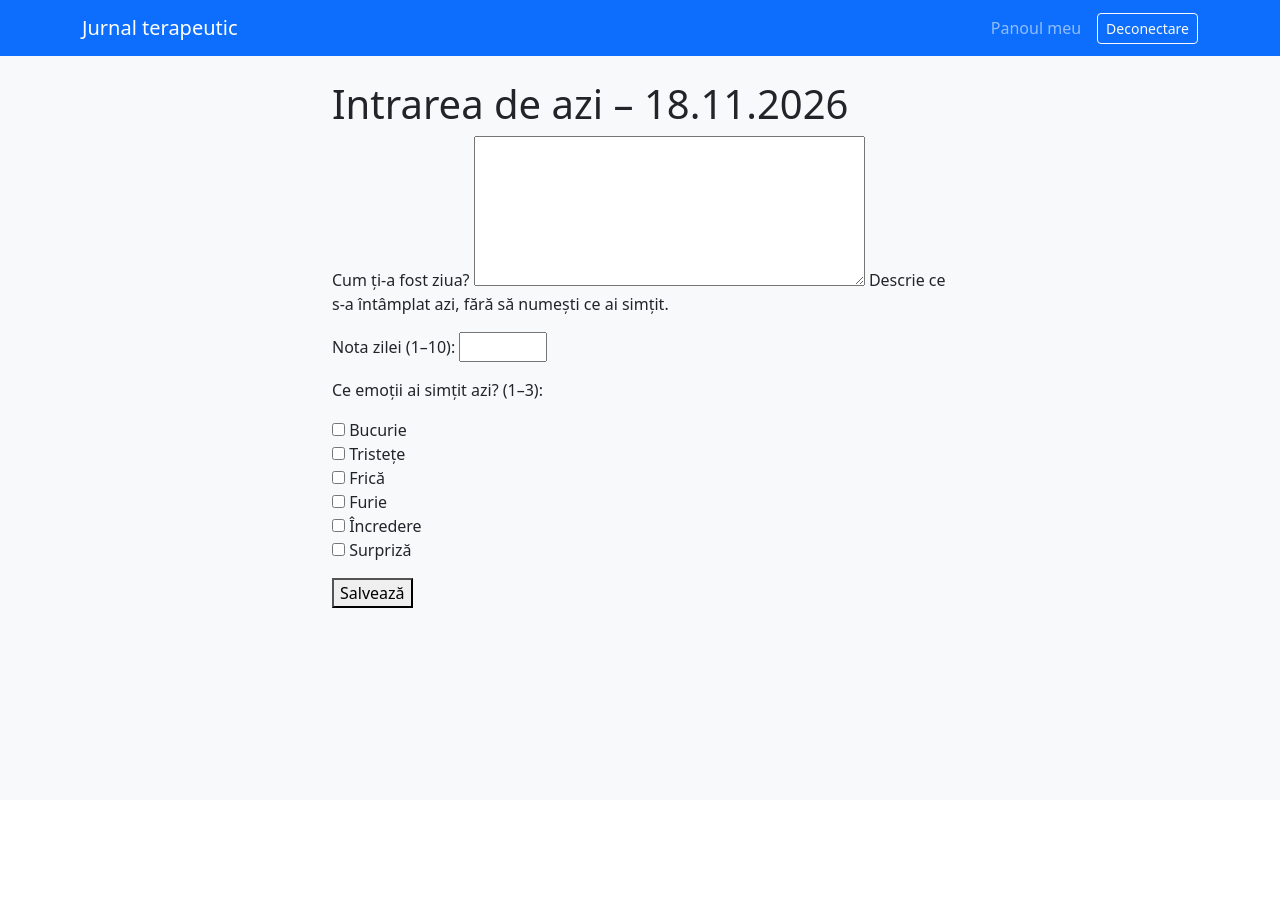
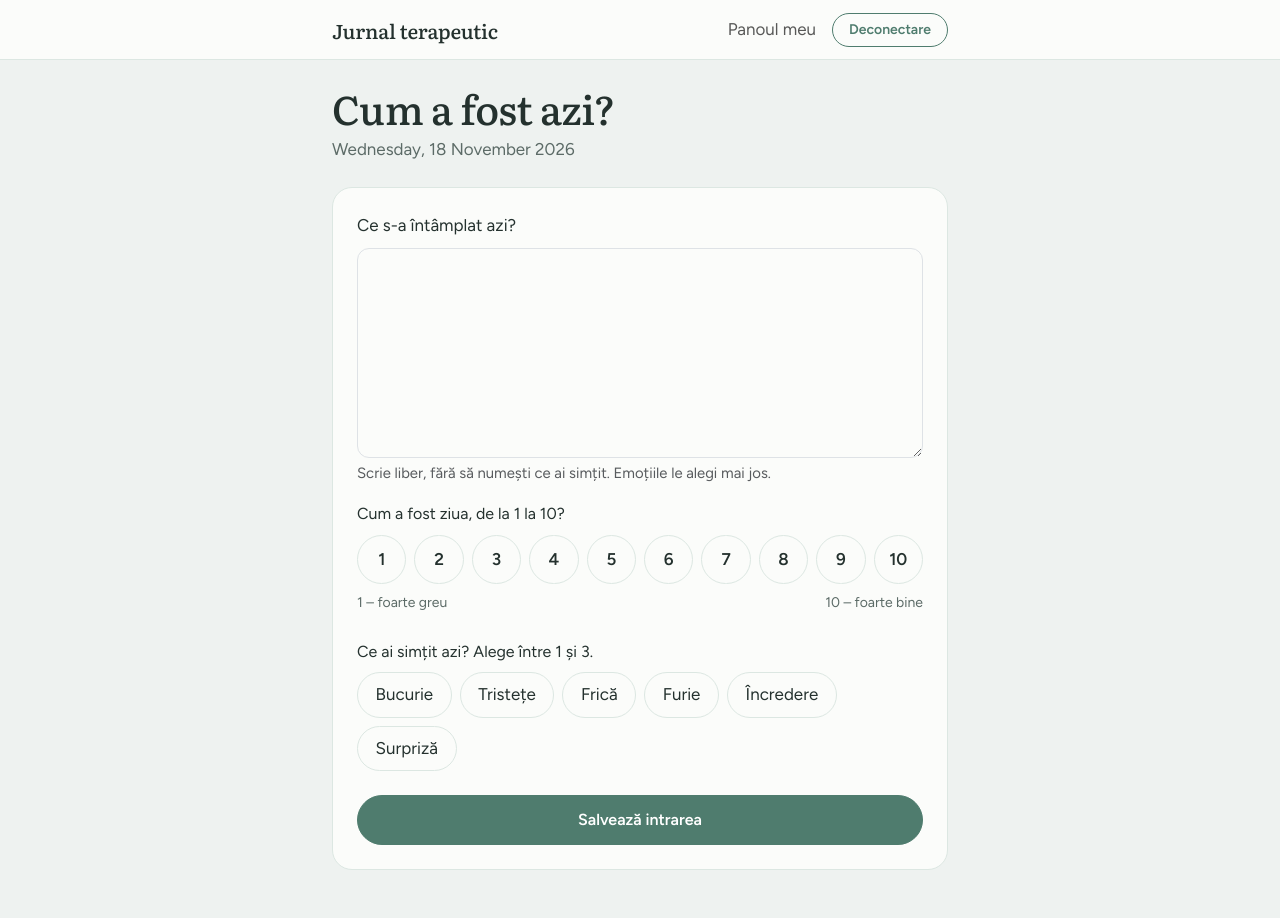
Before and after one commit to eddycimpanu/therapeutic-journal, a Django app: page /jurnal/azi/ in a window 1280 px wide. Before the commit the page ends 608 px from the top, so only its background shows below. Run offline with Django 5.2, Linux system fonts and the light colour scheme; a user stored in the database is signed in; tables that the repository leaves empty hold one stand-in row (values such as "Sample post"); data that the repository does not hold is empty; some libraries are stand-ins or nearby versions.

Commit message:
Add calm custom theme: static CSS, mood scale, emotion chips, warmer copy

```diff
--- a/config/settings/base.py
+++ b/config/settings/base.py
@@ -68,6 +68,7 @@ USE_I18N = True
 USE_TZ = True
 
 STATIC_URL = "static/"
+STATICFILES_DIRS = [BASE_DIR / "static"]
 STATIC_ROOT = BASE_DIR / "staticfiles"
 
 DEFAULT_AUTO_FIELD = "django.db.models.BigAutoField"
--- a/journal/forms.py
+++ b/journal/forms.py
@@ -4,23 +4,26 @@ from .models import Emotion, JournalEntry
 
 
 class JournalEntryForm(forms.ModelForm):
-    mood = forms.IntegerField(
-        min_value=1, max_value=10, label="Nota zilei (1–10)"
+    mood = forms.TypedChoiceField(
+        choices=[(n, str(n)) for n in range(1, 11)],
+        coerce=int,
+        widget=forms.RadioSelect,
+        label="Cum a fost ziua, de la 1 la 10?",
     )
     emotions = forms.MultipleChoiceField(
         choices=Emotion.choices,
         widget=forms.CheckboxSelectMultiple,
-        label="Ce emoții ai simțit azi? (1–3)",
+        label="Ce ai simțit azi? Alege între 1 și 3.",
     )
 
     class Meta:
         model = JournalEntry
         fields = ["text", "mood", "emotions"]
-        labels = {"text": "Cum ți-a fost ziua?"}
+        labels = {"text": "Ce s-a întâmplat azi?"}
         help_texts = {
-            "text": "Descrie ce s-a întâmplat azi, fără să numești ce ai simțit."
+            "text": "Scrie liber, fără să numești ce ai simțit. Emoțiile le alegi mai jos."
         }
-        widgets = {"text": forms.Textarea(attrs={"rows": 6})}
+        widgets = {"text": forms.Textarea(attrs={"rows": 7})}
 
     def clean_emotions(self):
         emotions = self.cleaned_data["emotions"]
--- a/journal/templates/journal/today.html
+++ b/journal/templates/journal/today.html
@@ -4,15 +4,51 @@
 {% block title %}Intrarea de azi – Jurnal terapeutic{% endblock %}
 
 {% block content %}
-<h1>Intrarea de azi – {{ today|date:"d.m.Y" }}</h1>
+<h1 class="mb-1">Cum a fost azi?</h1>
+<p class="text-bland mb-4">
+    {{ today|date:"l, j F Y" }}
+    {% if is_update %}<br>Poți modifica intrarea până la miezul nopții.{% endif %}
+</p>
 
-{% if is_update %}
-    <p>Ai scris deja azi. Poți modifica intrarea oricând, până la miezul nopții.</p>
-{% endif %}
+<form method="post" class="page">
+    {% csrf_token %}
 
-<form method="post">
-    {% csrf_token %}
-    {{ form.as_p }}
-    <button type="submit">Salvează</button>
+    {{ form.text|as_crispy_field }}
+
+    <fieldset class="mb-4">
+        <legend class="form-label fs-6">{{ form.mood.label }}</legend>
+        <div class="mood-scale">
+            {% for radio in form.mood %}
+                <div>
+                    {{ radio.tag }}
+                    <label for="{{ radio.id_for_label }}">{{ radio.choice_label }}</label>
+                </div>
+            {% endfor %}
+        </div>
+        <div class="mood-ends">
+            <span>1 – foarte greu</span>
+            <span>10 – foarte bine</span>
+        </div>
+        {% for error in form.mood.errors %}
+            <div class="text-danger small mt-1">{{ error }}</div>
+        {% endfor %}
+    </fieldset>
+
+    <fieldset class="mb-4">
+        <legend class="form-label fs-6">{{ form.emotions.label }}</legend>
+        <div class="chips">
+            {% for checkbox in form.emotions %}
+                <div>
+                    {{ checkbox.tag }}
+                    <label for="{{ checkbox.id_for_label }}">{{ checkbox.choice_label }}</label>
+                </div>
+            {% endfor %}
+        </div>
+        {% for error in form.emotions.errors %}
+            <div class="text-danger small mt-1">{{ error }}</div>
+        {% endfor %}
+    </fieldset>
+
+    <button type="submit" class="btn btn-primary w-100">Salvează intrarea</button>
 </form>
 {% endblock %}
--- /dev/null
+++ b/static/css/app.css
@@ -0,0 +1,227 @@
+/* Culorile și fonturile aplicației */
+:root {
+    --ceata: #EEF2F0;
+    --hartie: #FBFCFA;
+    --cerneala: #24312E;
+    --eucalipt: #4F7C6E;
+    --eucalipt-inchis: #3E6458;
+    --salvie: #DCE7E2;
+    --veioza: #E9B44C;
+    --text-bland: #5C6B67;
+
+    --font-scris: "Literata", Georgia, serif;
+    --font-interfata: "Figtree", system-ui, sans-serif;
+
+    /* Bootstrap preia culorile noastre */
+    --bs-body-bg: var(--ceata);
+    --bs-body-color: var(--cerneala);
+    --bs-body-font-family: var(--font-interfata);
+    --bs-link-color-rgb: 79, 124, 110;
+    --bs-link-hover-color-rgb: 62, 100, 88;
+    --bs-border-radius: 0.75rem;
+}
+
+body {
+    font-size: 1.0625rem;
+    line-height: 1.6;
+}
+
+h1, h2, .navbar-brand {
+    font-family: var(--font-scris);
+    font-weight: 500;
+    letter-spacing: -0.01em;
+}
+
+h1 {
+    font-size: clamp(1.75rem, 6vw, 2.5rem);
+    line-height: 1.2;
+}
+
+.text-bland {
+    color: var(--text-bland);
+}
+
+/* Meniul */
+.navbar-cozy {
+    background: var(--hartie);
+    border-bottom: 1px solid var(--salvie);
+}
+
+.navbar-cozy .navbar-brand {
+    color: var(--cerneala);
+}
+
+/* Butoanele */
+.btn {
+    border-radius: 999px;
+    padding: 0.75rem 1.5rem;
+    font-weight: 600;
+}
+
+.btn-sm {
+    padding: 0.35rem 1rem;
+}
+
+.btn-primary {
+    --bs-btn-bg: var(--eucalipt);
+    --bs-btn-border-color: var(--eucalipt);
+    --bs-btn-hover-bg: var(--eucalipt-inchis);
+    --bs-btn-hover-border-color: var(--eucalipt-inchis);
+    --bs-btn-active-bg: var(--eucalipt-inchis);
+    --bs-btn-active-border-color: var(--eucalipt-inchis);
+    --bs-btn-focus-shadow-rgb: 79, 124, 110;
+}
+
+.btn-outline-primary {
+    --bs-btn-color: var(--eucalipt);
+    --bs-btn-border-color: var(--eucalipt);
+    --bs-btn-hover-bg: var(--eucalipt);
+    --bs-btn-hover-border-color: var(--eucalipt);
+    --bs-btn-active-bg: var(--eucalipt-inchis);
+    --bs-btn-focus-shadow-rgb: 79, 124, 110;
+}
+
+/* Câmpurile de formular */
+.form-control:focus {
+    border-color: var(--eucalipt);
+    box-shadow: 0 0 0 0.25rem rgba(79, 124, 110, 0.2);
+}
+
+textarea.form-control {
+    font-family: var(--font-scris);
+    line-height: 1.75;
+    background: var(--hartie);
+}
+
+/* Zona albă în care scrii */
+.page {
+    background: var(--hartie);
+    border: 1px solid var(--salvie);
+    border-radius: 1.25rem;
+    padding: 1.5rem;
+}
+
+/* Mesajele de confirmare */
+.alert-success {
+    background: var(--salvie);
+    border-color: var(--salvie);
+    color: var(--cerneala);
+}
+
+/* Nota zilei: 10 cerculețe */
+.mood-scale {
+    display: grid;
+    grid-template-columns: repeat(5, 1fr);
+    gap: 0.5rem;
+}
+
+@media (min-width: 576px) {
+    .mood-scale {
+        grid-template-columns: repeat(10, 1fr);
+    }
+}
+
+.mood-scale > div,
+.chips > div {
+    position: relative;
+}
+
+.mood-scale input,
+.chips input {
+    position: absolute;
+    opacity: 0;
+    width: 1px;
+    height: 1px;
+}
+
+.mood-scale label {
+    display: flex;
+    align-items: center;
+    justify-content: center;
+    aspect-ratio: 1;
+    border-radius: 50%;
+    border: 1px solid var(--salvie);
+    background: var(--hartie);
+    font-weight: 600;
+    cursor: pointer;
+}
+
+.mood-scale input:checked + label {
+    background: var(--veioza);
+    border-color: var(--veioza);
+}
+
+.mood-ends {
+    display: flex;
+    justify-content: space-between;
+    margin-top: 0.5rem;
+    font-size: 0.875rem;
+    color: var(--text-bland);
+}
+
+/* Emoțiile: etichete de apăsat */
+.chips {
+    display: flex;
+    flex-wrap: wrap;
+    gap: 0.5rem;
+}
+
+.chips label {
+    display: inline-block;
+    padding: 0.5rem 1.1rem;
+    border-radius: 999px;
+    border: 1px solid var(--salvie);
+    background: var(--hartie);
+    cursor: pointer;
+}
+
+.chips input:checked + label {
+    background: var(--eucalipt);
+    border-color: var(--eucalipt);
+    color: #fff;
+}
+
+/* Conturul vizibil pentru cine navighează cu tastatura */
+.mood-scale input:focus-visible + label,
+.chips input:focus-visible + label {
+    outline: 3px solid var(--eucalipt);
+    outline-offset: 2px;
+}
+
+/* Istoricul */
+.entry {
+    background: var(--hartie);
+    border: 1px solid var(--salvie);
+    border-radius: 1.25rem;
+    padding: 1.25rem 1.5rem;
+    margin-bottom: 1rem;
+}
+
+.entry-date {
+    font-size: 1.125rem;
+}
+
+.entry-text {
+    font-family: var(--font-scris);
+    line-height: 1.75;
+}
+
+.mood-dot {
+    display: inline-flex;
+    align-items: center;
+    justify-content: center;
+    flex-shrink: 0;
+    width: 2.5rem;
+    height: 2.5rem;
+    border-radius: 50%;
+    background: var(--veioza);
+    font-weight: 600;
+}
+
+.tag {
+    display: inline-block;
+    padding: 0.2rem 0.75rem;
+    border-radius: 999px;
+    background: var(--salvie);
+    font-size: 0.875rem;
+}
--- a/templates/base.html
+++ b/templates/base.html
@@ -1,21 +1,26 @@
+{% load static %}
 <!doctype html>
 <html lang="ro">
 <head>
     <meta charset="utf-8">
     <meta name="viewport" content="width=device-width, initial-scale=1">
     <title>{% block title %}Jurnal terapeutic{% endblock %}</title>
+    <link rel="preconnect" href="https://fonts.googleapis.com">
+    <link rel="preconnect" href="https://fonts.gstatic.com" crossorigin>
+    <link rel="stylesheet" href="https://fonts.googleapis.com/css2?family=Figtree:wght@400;600&family=Literata:opsz,wght@7..72,400;7..72,500&display=swap">
     <link rel="stylesheet" href="https://cdn.jsdelivr.net/npm/bootstrap@5.3.3/dist/css/bootstrap.min.css">
+    <link rel="stylesheet" href="{% static 'css/app.css' %}">
 </head>
-<body class="bg-light">
-    <nav class="navbar navbar-expand-sm navbar-dark bg-primary mb-4">
-        <div class="container">
+<body>
+    <nav class="navbar navbar-expand-sm navbar-cozy mb-4">
+        <div class="container" style="max-width: 640px;">
             <a class="navbar-brand" href="{% url 'accounts:home' %}">Jurnal terapeutic</a>
             <button class="navbar-toggler" type="button" data-bs-toggle="collapse" data-bs-target="#menu"
                     aria-controls="menu" aria-expanded="false" aria-label="Deschide meniul">
                 <span class="navbar-toggler-icon"></span>
             </button>
             <div class="collapse navbar-collapse" id="menu">
-                <ul class="navbar-nav ms-auto align-items-sm-center gap-2">
+                <ul class="navbar-nav ms-auto align-items-sm-center gap-2 py-2 py-sm-0">
                     {% if user.is_authenticated %}
                         <li class="nav-item">
                             <a class="nav-link" href="{% url 'accounts:dashboard' %}">Panoul meu</a>
@@ -23,7 +28,7 @@
                         <li class="nav-item">
                             <form method="post" action="{% url 'accounts:logout' %}">
                                 {% csrf_token %}
-                                <button type="submit" class="btn btn-outline-light btn-sm">Deconectare</button>
+                                <button type="submit" class="btn btn-outline-primary btn-sm">Deconectare</button>
                             </form>
                         </li>
                     {% else %}
@@ -36,7 +41,7 @@
         </div>
     </nav>
 
-    <main class="container" style="max-width: 640px;">
+    <main class="container pb-5" style="max-width: 640px;">
         {% for message in messages %}
             <div class="alert alert-{{ message.tags }}">{{ message }}</div>
         {% endfor %}
```
Also changed, not shown: accounts/templates/accounts/home.html (+18 -8 lines), accounts/templates/accounts/patient_dashboard.html (+17 -4 lines), accounts/views.py (+16 -2 lines), journal/templates/journal/history.html (+23 -18 lines).
